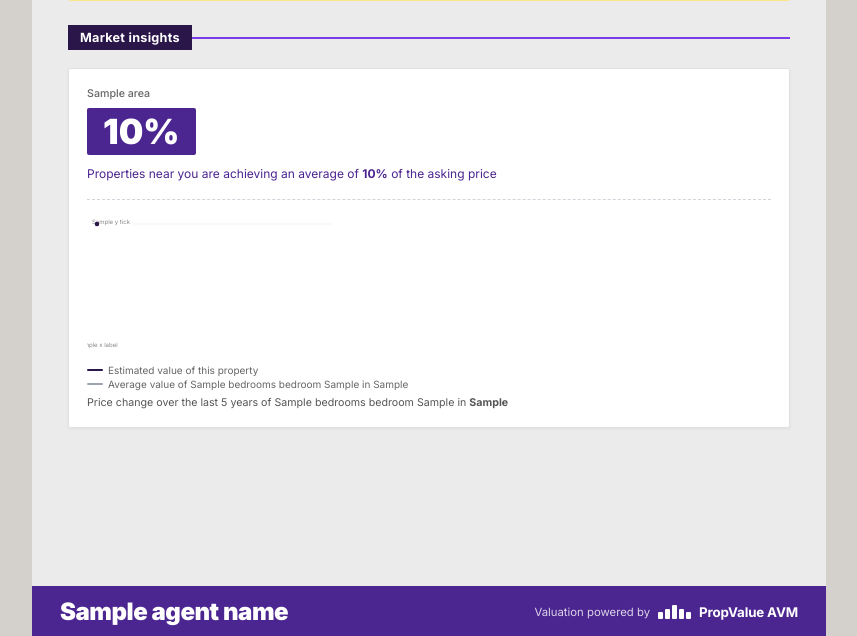
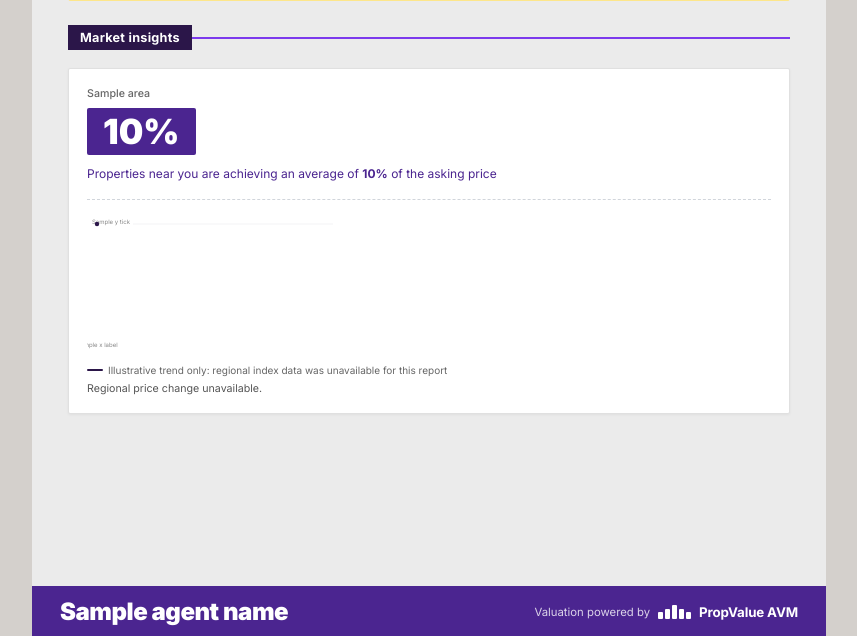
Before and after one commit to fadimohamed2100-sketch/propval-uk, a Python web app: template backend/templates/report_playwright.html in a window 1280 px wide. Shown: the part 1633-2269 px from the top of the page, without its empty margins (211-1068 px from the left). Run offline with Jinja, Linux system fonts and the light colour scheme; the template is opened without the code that fills it: most values are stand-ins (such as "Sample title", 1, 10 or a date in 2020); grey boxes marked "Sample" are stand-in pictures.

Commit message:
Report chart: label regional HPI line honestly, show 5-year % change

```diff
--- a/backend/templates/report_playwright.html
+++ b/backend/templates/report_playwright.html
@@ -558,12 +558,14 @@ html, body { font-family: 'Inter', system-ui, sans-serif; background: #D4D0CC; f
             <text x="43" y="{{ '%.2f' % (y + 2.5) }}" text-anchor="end"
                   font-size="6" fill="#888" font-family="Inter, sans-serif">{{ label }}</text>
             {% endfor %}
-            {# Area average line (gray) #}
+            {# Area average line (gray) - real regional index only #}
+            {% if chart.is_real %}
             <polyline points="{{ chart.avg_polyline }}"
                       fill="none" stroke="#9CA3AF" stroke-width="1.3" stroke-linejoin="round"/>
             {% for x, y in chart.avg_dots %}
             <circle cx="{{ '%.2f' % x }}" cy="{{ '%.2f' % y }}" r="2.2" fill="#9CA3AF"/>
             {% endfor %}
+            {% endif %}
             {# Subject property line (dark purple) #}
             <polyline points="{{ chart.subject_polyline }}"
                       fill="none" stroke="#2B1649" stroke-width="1.3" stroke-linejoin="round"/>
@@ -578,19 +580,30 @@ html, body { font-family: 'Inter', system-ui, sans-serif; background: #D4D0CC; f
           </svg>
 
           <div class="chart-legend">
+            {% if chart.is_real %}
             <div class="chart-legend-item">
               <div class="legend-line" style="background:#2B1649;"></div>
-              <span class="legend-text">Estimated value of this property</span>
+              <span class="legend-text">This property: today's estimate, traced back along the {{ chart.region_label }} trend</span>
             </div>
             <div class="chart-legend-item">
               <div class="legend-line" style="background:#9CA3AF;"></div>
-              <span class="legend-text">Average value of {{ market.bedrooms }} bedroom
-                {{ market.prop_type_plural }} in {{ market.postcode_sector }}</span>
+              <span class="legend-text">Average price of all homes in {{ chart.region_label }} (UK House Price Index)</span>
             </div>
+            {% else %}
+            <div class="chart-legend-item">
+              <div class="legend-line" style="background:#2B1649;"></div>
+              <span class="legend-text">Illustrative trend only: regional index data was unavailable for this report</span>
+            </div>
+            {% endif %}
           </div>
           <p class="chart-caption">
-            Price change over the last 5 years of {{ market.bedrooms }} bedroom
-            {{ market.prop_type_plural }} in <strong>{{ market.postcode_sector }}</strong>
+            {% if chart.is_real and chart.pct_change is not none %}
+            Average prices in <strong>{{ chart.region_label }}</strong> changed
+            <strong>{{ '%+.1f' % chart.pct_change }}%</strong> over the last 5 years
+            (UK House Price Index, to {{ chart.latest_label }}).
+            {% else %}
+            Regional price change unavailable.
+            {% endif %}
           </p>
         </div>
       </div>{# end insights-left #}
```
